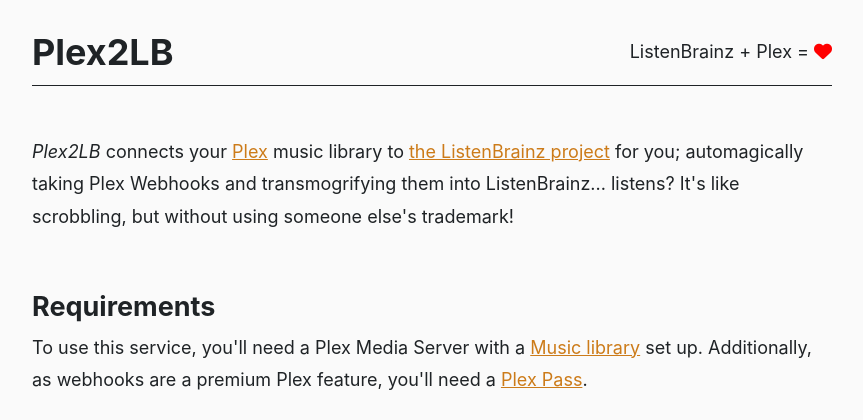
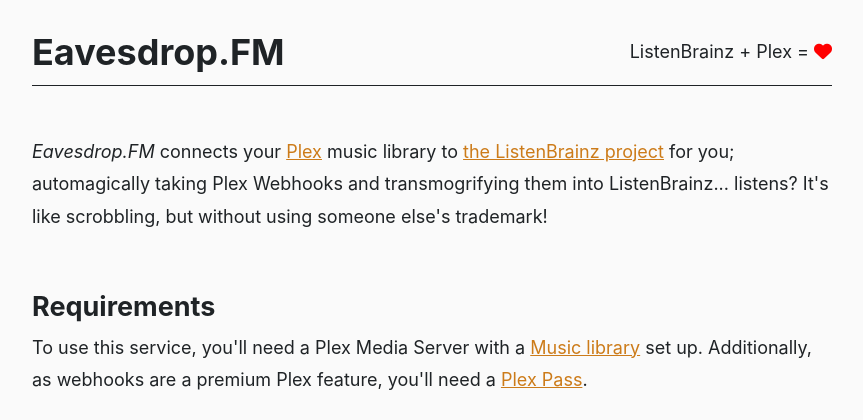
Before and after one commit to simonxciv/eavesdrop.fm, a PHP site: page / in a window 1280 px wide. Shown: the top 420 px of the page, without its empty margins (208-1071 px from the left). Run offline with PHP 8.4, Linux system fonts and the light colour scheme; some libraries are stand-ins or nearby versions.

Commit message:
Update to eavesdrop.fm branding

```diff
--- a/index.php
+++ b/index.php
@@ -127,7 +127,7 @@
 <html>
     <head>
 
-        <title>Plex2LB - Sync your Plex listens with ListenBrainz</title>
+        <title>Eavesdrop.FM - Sync your Plex listens with ListenBrainz</title>
         <link href="styles/main.css" rel="stylesheet">
         <link href="styles/dark.css" rel="stylesheet" media="(prefers-color-scheme:dark)">
 
@@ -138,7 +138,7 @@
 
         <meta property="og:title" content="Sync your Plex listens with ListenBrainz">
         <meta property="og:description" content="Convert Plex track plays to ListenBrainz listens via webhooks and the ListenBrainz API. Like scrobbling, but not really.">
-        <meta property="og:url" content="https://plex2lb.com">
+        <meta property="og:url" content="https://eavesdrop.fm">
 
         <link rel="apple-touch-icon" sizes="180x180" href="/apple-touch-icon.png">
         <link rel="icon" type="image/png" sizes="32x32" href="/favicon-32x32.png">
@@ -148,11 +148,11 @@
     </head>
     <body>
         <header>
-            <h1>Plex2LB</h1>
+            <h1>Eavesdrop.FM</h1>
             <p>ListenBrainz + Plex = <i class="fas fa-heart"></i></p>
         </header>
         <main>
-            <p><em>Plex2LB</em> connects your <a href="https://plex.tv">Plex</a> music library to <a href="https://listenbrainz.org">the ListenBrainz project</a> for you; automagically taking Plex Webhooks and transmogrifying them into ListenBrainz... listens? It's like scrobbling, but without using someone else's trademark!</p>
+            <p><em>Eavesdrop.FM</em> connects your <a href="https://plex.tv">Plex</a> music library to <a href="https://listenbrainz.org">the ListenBrainz project</a> for you; automagically taking Plex Webhooks and transmogrifying them into ListenBrainz... listens? It's like scrobbling, but without using someone else's trademark!</p>
 
             <h2>Requirements</h2>
             <p>To use this service, you'll need a Plex Media Server with a <a href="https://www.plex.tv/en-au/your-media/music/">Music library</a> set up. Additionally, as webhooks are a premium Plex feature, you'll need a <a href="https://www.plex.tv/en-au/plex-pass/">Plex Pass</a>.</p>
@@ -180,7 +180,7 @@
                 <i class="fad fa-hammer"></i> Built by <a href="https://smnbkly.co">Simon Buckley</a>
             </div>
             <div class="github">
-                <a title="Plex2LB on Github" href="https://github.com/simonxciv/listenbrainz-plex"><i class="fab fa-github"></i></a>
+                <a title="Eavesdrop.FM on Github" href="https://github.com/simonxciv/listenbrainz-plex"><i class="fab fa-github"></i></a>
             </div>
         </footer>
         <script>
@@ -188,7 +188,7 @@
                 output = document.getElementById("lboutput");
 
             input.addEventListener("input", function() {
-                var clean = DOMPurify.sanitize('https://plex2lb.com/?id=' + input.value);
+                var clean = DOMPurify.sanitize('https://eavesdrop.fm/?id=' + input.value);
                 output.innerHTML = clean;
             });
         </script>
--- a/styles/main.css
+++ b/styles/main.css
@@ -97,11 +97,14 @@
 .fa-heart {
     color: red;
 }
-@media screen and (max-width: 420px) {
+@media screen and (max-width: 500px) {
     header,
     footer {
         display: block;
         text-align: center;
+    }
+    header p {
+        margin-bottom: 10px;
     }
     header p,
     footer .github {
```
Also changed, not shown: readme.md.
